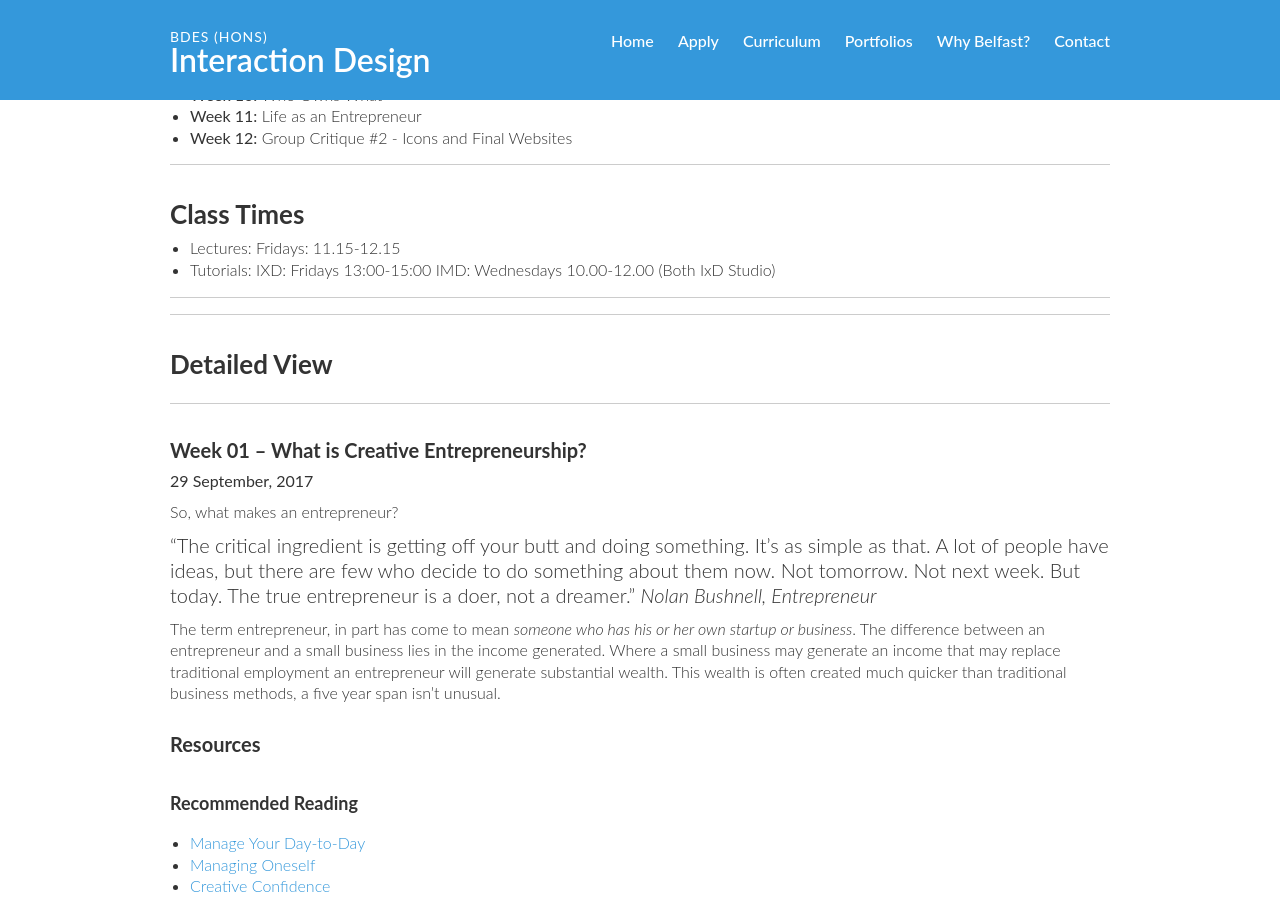
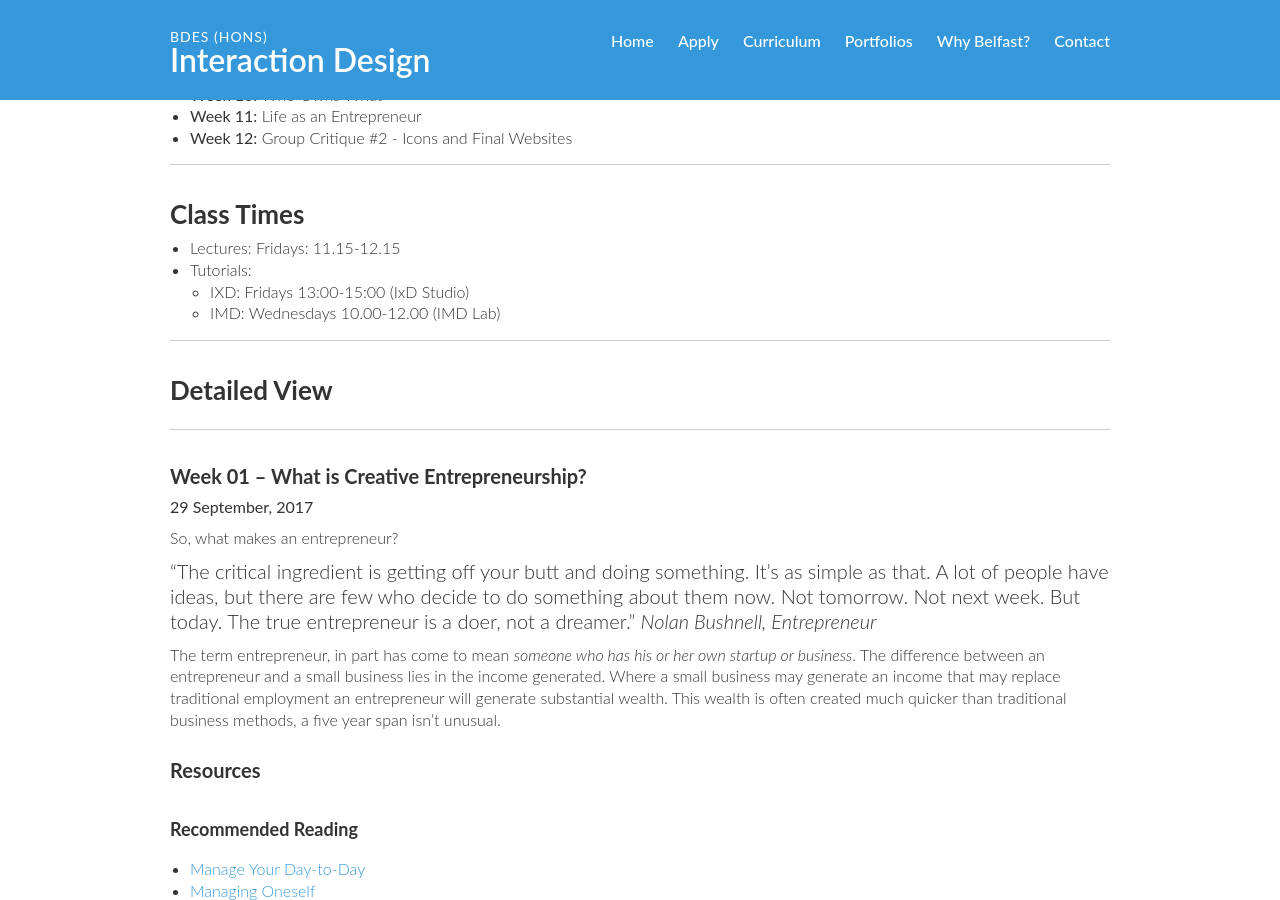
Before and after one commit to ixdbelfast/ixdbelfast.github.io, a Jekyll site: the page built from modules/IXD302/IXD302.md, in a window 1280 px wide and 900 px high, scrolled down 1005 px. Built offline with Jekyll 4.4.1, drawn with Linux system fonts in a browser that asks for light colours; our own code applies the rules of GitHub Pages for plain Markdown files.

Commit message:
Tutorial times

```diff
--- a/modules/IXD302/IXD302.md
+++ b/modules/IXD302/IXD302.md
@@ -28,12 +28,12 @@ Overview
 Class Times
 --------------------------------------------
 + Lectures: Fridays: 11.15-12.15
-+ Tutorials: IXD: Fridays 13:00-15:00 IMD: Wednesdays 10.00-12.00 (Both IxD Studio)
++ Tutorials:
+	+ IXD: Fridays 13:00-15:00 (IxD Studio)
+	+ IMD: Wednesdays 10.00-12.00 (IMD Lab)
 
 ---
 
-
----
 
 ## Detailed View
 
```
Also changed, not shown: 1 other file.
